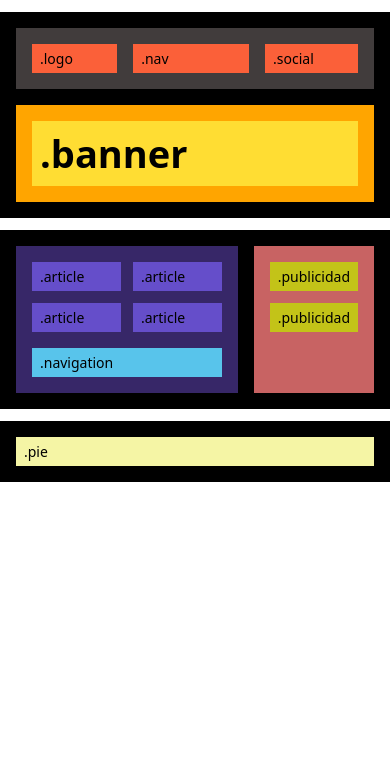
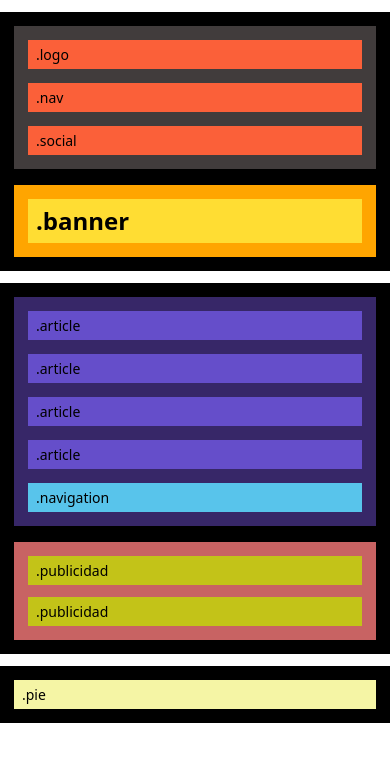
Before and after one commit to Leoyalta/IT-Academy-Flex, a plain HTML site: page index.html in a window 390 px wide. Drawn offline with Linux system fonts and the light colour scheme.

Commit message:
task3/@media-mobile

```diff
--- a/index.html
+++ b/index.html
@@ -20,7 +20,7 @@
       </section>
     </header>
     <main class="main-box container">
-      <div class="articlles-wrapper">
+      <div class="articles-wrapper">
         <ul class="article-list">
           <li class="article-item"><p>.article</p></li>
           <li class="article-item"><p>.article</p></li>
--- a/styles.css
+++ b/styles.css
@@ -67,7 +67,7 @@ ul {
   display: flex;
   gap: 16px;
 }
-.articlles-wrapper {
+.articles-wrapper {
   display: flex;
   flex-direction: column;
   gap: 16px;
@@ -78,12 +78,12 @@ ul {
 }
 .article-list {
   display: flex;
-  gap: 12px;
+  gap: 16px;
   flex-wrap: wrap;
 }
 .article-item {
   background-color: rgb(101, 78, 202);
-  flex: 1 1 calc(50% - 6px);
+  flex: 1 1 calc(50% - 8px);
 }
 .navigation {
   background-color: rgb(88, 196, 235);
@@ -132,22 +132,52 @@ ul {
   .main-box {
     flex-direction: column;
   }
-  .articlles-wrapper {
+  .articles-wrapper {
     padding: 14px;
     gap: 14px;
+  }
+  .article-list {
+    gap: 14px;
+    flex: 1 1 calc(50% - 7px);
   }
   .ad-list {
     padding: 14px;
   }
 }
 @media (max-width: 575.98px) {
+  .container {
+    padding: 14px;
+  }
   p {
     font-size: 14px;
   }
   .nav-box {
+    padding: 14px;
+    flex-direction: column;
+    gap: 14px;
   }
   .nav {
+    flex-grow: 1;
+  }
+  .banner {
+    padding: 14px;
+  }
+  .banner-title {
+    font-size: 24px;
   }
   .main-box {
+    flex-direction: column;
+  }
+  .articles-wrapper {
+    padding: 14px;
+    gap: 14px;
+  }
+  .article-list {
+    gap: 14px;
+    flex-wrap: nowrap;
+    flex-direction: column;
+  }
+  .ad-list {
+    padding: 14px;
   }
 }
```
